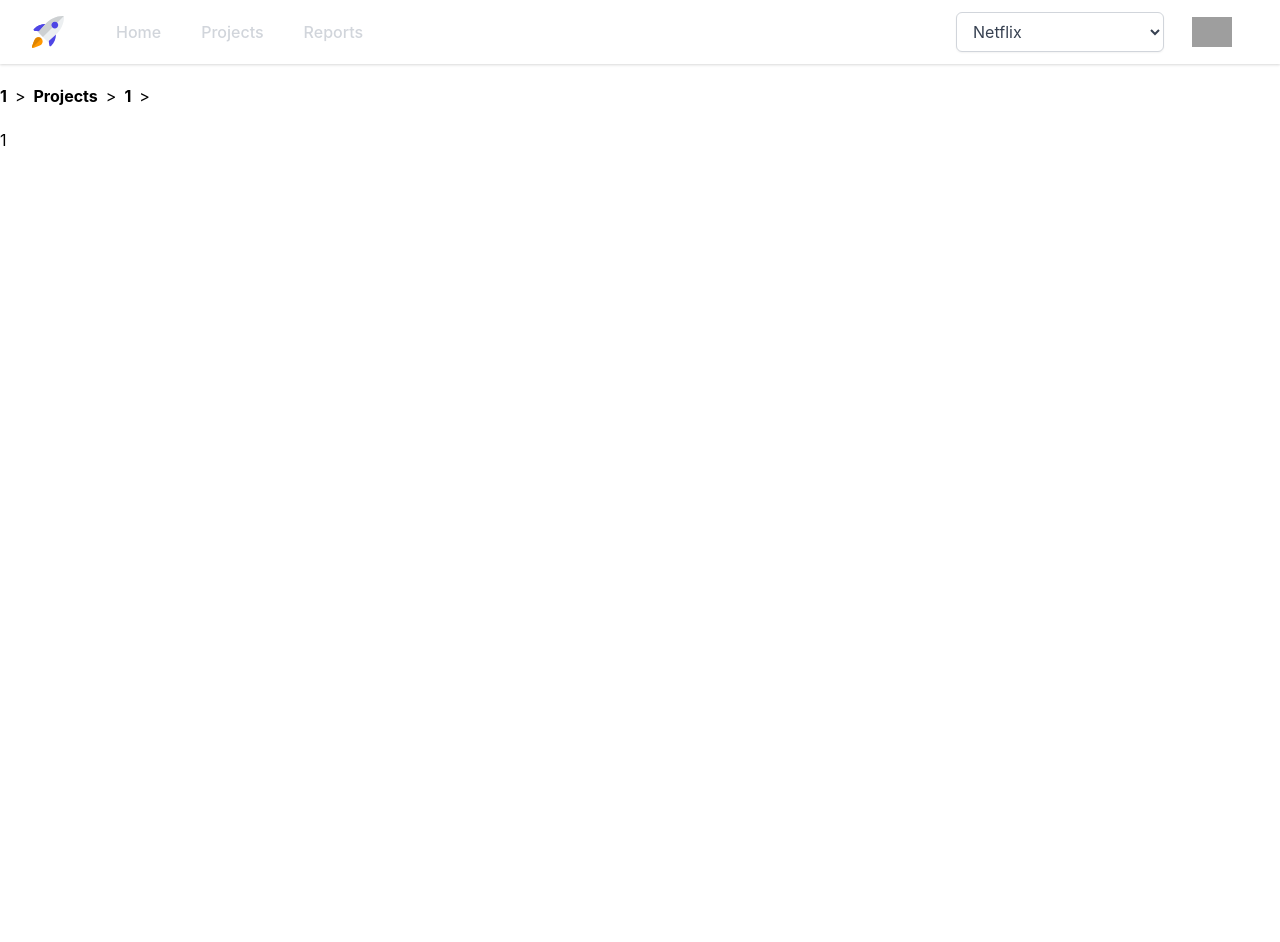
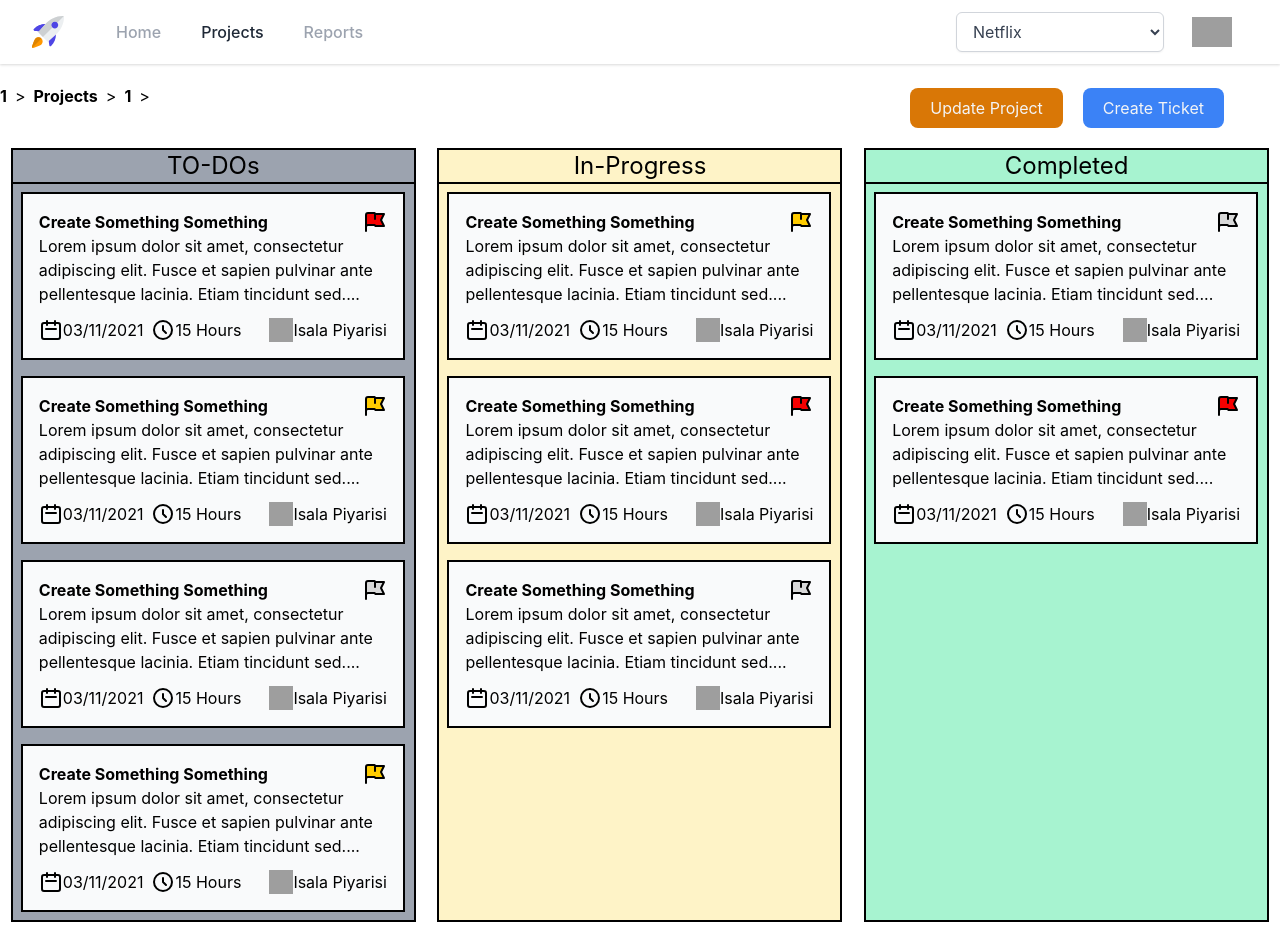
Before and after one commit to isala404/WorkFlow, a React (Create React App) app in the folder StaticUI/: page /1/projects/1 in a window 1280 px wide. Before the commit the page ends 800 px from the top, so only its background shows below. Built offline with nearby package versions, Linux system fonts and the light colour scheme; grey boxes are pictures that could not be loaded.

Commit message:
Completed Project overview page

```diff
--- a/StaticUI/src/Pages/Project.jsx
+++ b/StaticUI/src/Pages/Project.jsx
@@ -1,12 +1,103 @@
 import React from "react";
-import { useParams } from "react-router-dom";
-
+import Ticket from "../components/Ticket";
 
 const Project = () => {
-    const { project } = useParams();
     return (
         <div>
-            <h1>{project}</h1>
+            <div className="flex flex-row-reverse md:-mt-10 mb-5">
+                <button class="p-2 pl-5 pr-5 bg-blue-500 border-blue-300 text-gray-100 text-md rounded-lg focus:border-4 mr-14">Create Ticket</button>
+                <button class="p-2 pl-5 pr-5 bg-yellow-600 border-yellow-300 text-gray-100 text-md rounded-lg focus:border-4 mr-5">Update Project</button>
+            </div>
+
+            <div className="flex flex-wrap justify-around justify-items-stretch h-4/5 mb-5" style={{ minHeight: "80vh" }}>
+                <div className="bg-gray-400 border-2 border-black" style={{ width: "405px" }}>
+                    <h2 className="text-center text-2xl border-b-2 border-black">TO-DOs</h2>
+                    <div>
+                        <Ticket
+                            name={"Create Something Something"}
+                            description={"Lorem ipsum dolor sit amet, consectetur adipiscing elit. Fusce et sapien pulvinar ante pellentesque lacinia. Etiam tincidunt sed...."}
+                            dueDate={"03/11/2021"}
+                            estimatedTime={"15 Hours"}
+                            prority={1}
+                            assignee={"Isala Piyarisi"}
+                        />
+                        <Ticket
+                            name={"Create Something Something"}
+                            description={"Lorem ipsum dolor sit amet, consectetur adipiscing elit. Fusce et sapien pulvinar ante pellentesque lacinia. Etiam tincidunt sed...."}
+                            dueDate={"03/11/2021"}
+                            estimatedTime={"15 Hours"}
+                            prority={2}
+                            assignee={"Isala Piyarisi"}
+                        />
+                        <Ticket
+                            name={"Create Something Something"}
+                            description={"Lorem ipsum dolor sit amet, consectetur adipiscing elit. Fusce et sapien pulvinar ante pellentesque lacinia. Etiam tincidunt sed...."}
+                            dueDate={"03/11/2021"}
+                            estimatedTime={"15 Hours"}
+                            prority={3}
+                            assignee={"Isala Piyarisi"}
+                        />
+                        <Ticket
+                            name={"Create Something Something"}
+                            description={"Lorem ipsum dolor sit amet, consectetur adipiscing elit. Fusce et sapien pulvinar ante pellentesque lacinia. Etiam tincidunt sed...."}
+                            dueDate={"03/11/2021"}
+                            estimatedTime={"15 Hours"}
+                            prority={2}
+                            assignee={"Isala Piyarisi"}
+                        />
+                    </div>
+                </div>
+                <div className="bg-yellow-100 border-2 border-black" style={{ width: "405px" }}>
+                    <h2 className="text-center text-2xl border-b-2 border-black">In-Progress</h2>
+                    <div>
+                        <Ticket
+                            name={"Create Something Something"}
+                            description={"Lorem ipsum dolor sit amet, consectetur adipiscing elit. Fusce et sapien pulvinar ante pellentesque lacinia. Etiam tincidunt sed...."}
+                            dueDate={"03/11/2021"}
+                            estimatedTime={"15 Hours"}
+                            prority={2}
+                            assignee={"Isala Piyarisi"}
+                        />
+                        <Ticket
+                            name={"Create Something Something"}
+                            description={"Lorem ipsum dolor sit amet, consectetur adipiscing elit. Fusce et sapien pulvinar ante pellentesque lacinia. Etiam tincidunt sed...."}
+                            dueDate={"03/11/2021"}
+                            estimatedTime={"15 Hours"}
+                            prority={1}
+                            assignee={"Isala Piyarisi"}
+                        />
+                        <Ticket
+                            name={"Create Something Something"}
+                            description={"Lorem ipsum dolor sit amet, consectetur adipiscing elit. Fusce et sapien pulvinar ante pellentesque lacinia. Etiam tincidunt sed...."}
+                            dueDate={"03/11/2021"}
+                            estimatedTime={"15 Hours"}
+                            prority={3}
+                            assignee={"Isala Piyarisi"}
+                        />
+                    </div>
+                </div>
+                <div className="bg-green-200 border-2 border-black" style={{ width: "405px" }}>
+                    <h2 className="text-center text-2xl border-b-2 border-black">Completed</h2>
+                    <div>
+                        <Ticket
+                            name={"Create Something Something"}
+                            description={"Lorem ipsum dolor sit amet, consectetur adipiscing elit. Fusce et sapien pulvinar ante pellentesque lacinia. Etiam tincidunt sed...."}
+                            dueDate={"03/11/2021"}
+                            estimatedTime={"15 Hours"}
+                            prority={3}
+                            assignee={"Isala Piyarisi"}
+                        />
+                        <Ticket
+                            name={"Create Something Something"}
+                            description={"Lorem ipsum dolor sit amet, consectetur adipiscing elit. Fusce et sapien pulvinar ante pellentesque lacinia. Etiam tincidunt sed...."}
+                            dueDate={"03/11/2021"}
+                            estimatedTime={"15 Hours"}
+                            prority={1}
+                            assignee={"Isala Piyarisi"}
+                        />
+                    </div>
+                </div>
+            </div>
         </div>
     )
 }
--- a/StaticUI/src/components/Navbar.jsx
+++ b/StaticUI/src/components/Navbar.jsx
@@ -90,16 +90,21 @@ const NavOptions = (options) => {
     return (
         <>
             {options.options.map((option) => {
-                if (option.href === location.pathname) {
+                if (option.href !== "/") {
+                    option.hrefwithcompany = `/${getCurrentCompany()}${option.href}`
+                } else {
+                    option.hrefwithcompany = '/'
+                }
+                if (location.pathname.endsWith(option.href) || location.pathname.split("/")[2] === option.href.split("/")[1]) {
                     return (
-                        <a key={option.href} className="text-gray-800 dark:text-white block px-3 py-2 rounded-md text-base font-medium" href={option.href}>
+                        <a key={option.href} className="text-gray-800 block px-3 py-2 rounded-md text-base font-medium" href={option.hrefwithcompany}>
                             {option.name}
                         </a>
                     )
                 }
                 else {
                     return (
-                        <a key={option.href} className="text-gray-300 hover:text-gray-800 dark:hover:text-white block px-3 py-2 rounded-md text-base font-medium" href={option.href}>
+                        <a key={option.href} className="text-gray-400 hover:text-gray-800 block px-3 py-2 rounded-md text-base font-medium" href={option.hrefwithcompany}>
                             {option.name}
                         </a>
                     )
--- a/StaticUI/src/components/Ticket.jsx
+++ b/StaticUI/src/components/Ticket.jsx
@@ -1,7 +1,7 @@
 import React from "react";
 
 const Task = ({ name, description, prority, dueDate, estimatedTime, assignee, status = "none" }) => {
-    const colorMap = { 'todo': 'bg-gray-400', 'inprogress': 'bg-yellow-100', 'done': 'bg-green-200', 'none': 'bg-gray-100' };
+    const colorMap = { 'todo': 'bg-gray-400', 'inprogress': 'bg-yellow-100', 'done': 'bg-green-200', 'none': 'bg-gray-50' };
     return (
         <div className={`inline-block whitespace-normal w-96 p-4 border-2 border-black m-2 ${colorMap[status]}`} >
             <span className="float-right"><Prority level={prority} /></span>
```
